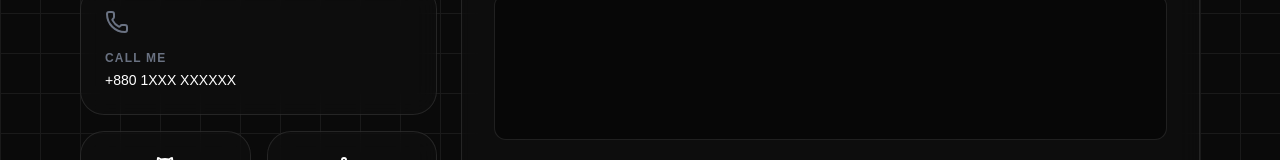
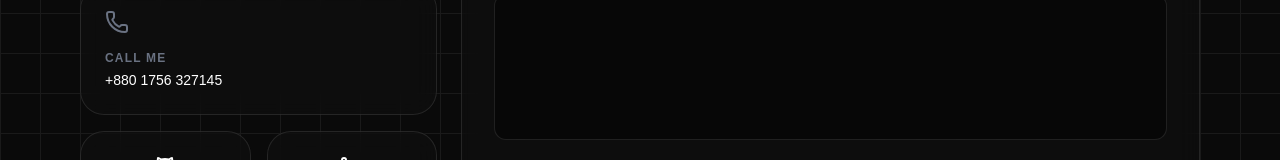
Before and after one commit to KhMansura/my-profile, a Next.js app: page / in a window 1280 px wide. Shown: the part 4707-4867 px from the top of the page. Built offline with nearby package versions, Linux system fonts and the light colour scheme.

Commit message:
added number

```diff
--- a/src/Components/Contact.jsx
+++ b/src/Components/Contact.jsx
@@ -123,15 +123,15 @@ export default function Contact() {
               <p className="text-sm font-medium break-all">iam.khmansura@yandex.com</p>
             </motion.a>
 
-            {/* Phone Card (Requirement #10) */}
+            {/* Phone Card */}
             <motion.a
-              href="tel:+8801XXXXXXXXX" // Add your actual phone number here
+              href="tel:+8801756327145"
               whileHover={{ y: -5 }}
               className="block p-6 bg-[#111111]/50 backdrop-blur-md border border-white/10 rounded-[24px] group hover:border-white/30 transition-all"
             >
               <Phone className="text-gray-500 mb-4 group-hover:text-white transition-colors" size={24} />
               <p className="text-xs font-bold text-gray-500 uppercase tracking-widest mb-1">Call Me</p>
-              <p className="text-sm font-medium">+880 1XXX XXXXXX</p>
+              <p className="text-sm font-medium">+880 1756 327145</p>
             </motion.a>
 
             {/* Socials Grid */}
@@ -145,7 +145,7 @@ export default function Contact() {
             </div>
           </div>
 
-          {/* Contact Form (Requirement #10) */}
+          {/* Contact Form */}
           <motion.div
             initial={{ opacity: 0, scale: 0.95 }}
             whileInView={{ opacity: 1, scale: 1 }}
```
